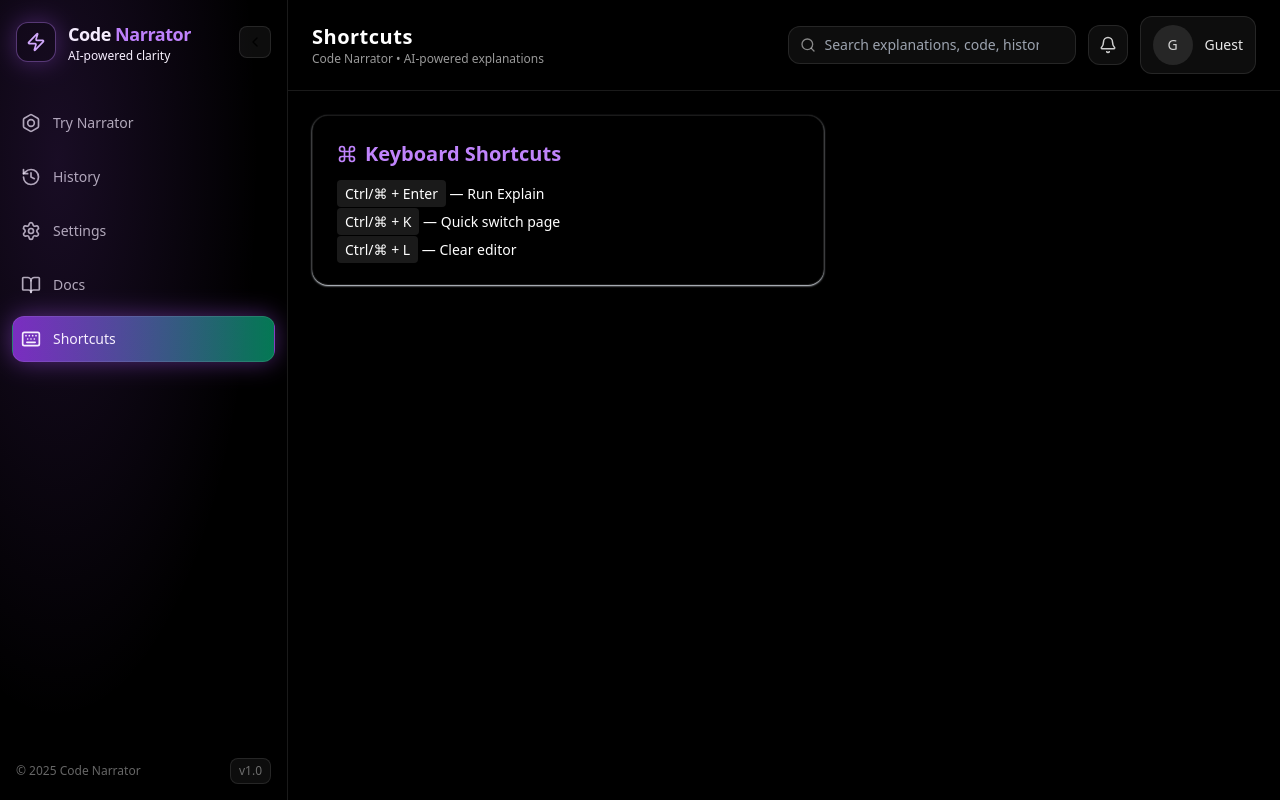
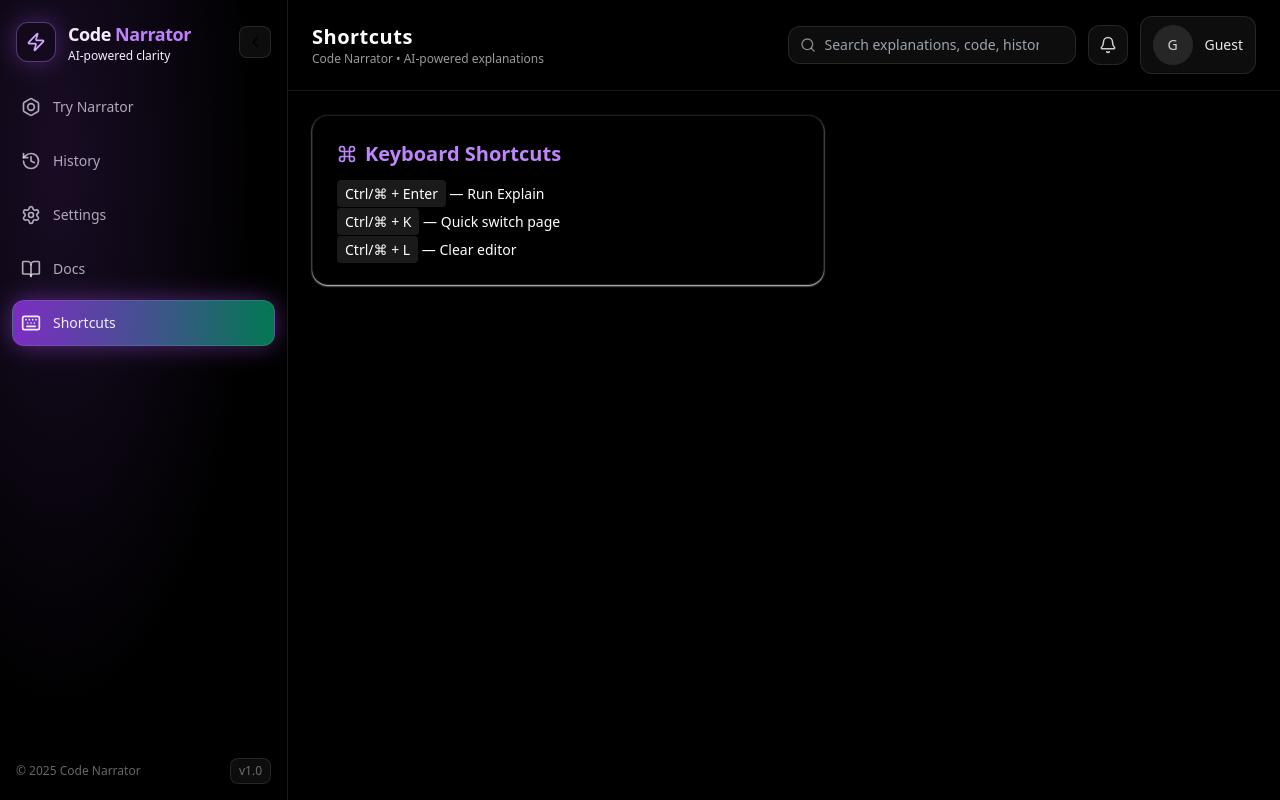
Before and after one commit to mah12-ops/code_narrator_ai, a React (Vite) app in the folder client/: page /dashboard/shortcuts in a window 1280 px wide. Built offline with nearby package versions, Linux system fonts and the light colour scheme.

Commit message:
fix side bar

```diff
--- a/client/src/components/pages/Dashboard.tsx
+++ b/client/src/components/pages/Dashboard.tsx
@@ -2,18 +2,17 @@ import { Outlet } from "react-router-dom";
 import Topbar from "./Dashboard/Topbar";
 import Sidebar from "./Dashboard/Sidebar";
 
-
 const Dashboard = () => {
   return (
-    <div className="flex bg-black  h-screen">
-      {/* Sidebar */}
+    <div className="flex h-screen bg-black overflow-hidden">
+      {/* Sidebar stays fixed */}
       <Sidebar />
 
-      {/* Main content */}
-      <div className="flex flex-col flex-1">
+      {/* Main content scrolls */}
+      <div className="flex-1 flex flex-col overflow-hidden">
         <Topbar />
-        <main className="flex-1 bg-black p-6">
-          {/* Render nested dashboard routes here */}
+        <main className="flex-1 overflow-y-auto p-6 bg-black">
+          {/* Nested dashboard routes */}
           <Outlet />
         </main>
       </div>
--- a/client/src/components/pages/Dashboard/Sidebar.tsx
+++ b/client/src/components/pages/Dashboard/Sidebar.tsx
@@ -43,7 +43,7 @@ const Sidebar: React.FC = () => {
       initial={{ x: -80, opacity: 0 }}
       animate={{ x: 0, opacity: 1 }}
       transition={{ duration: 0.6 }}
-      className={`relative ${widthClass} transition-[width] fixed left-0 top-0 h-screen duration-300 ease-out border-r border-white/10 bg-black backdrop-blur-xl overflow-hidden ${glow}`}
+      className={`relative ${widthClass} transition-[width] fixed left-0 top-0 h-screen flex flex-col justify-between border-r border-white/10 bg-black backdrop-blur-xl overflow-hidden ${glow}`}
       onMouseEnter={() => setHovering(true)}
       onMouseLeave={() => setHovering(false)}
     >
@@ -57,9 +57,7 @@ const Sidebar: React.FC = () => {
             <h2 className="truncate text-lg text-white font-extrabold tracking-tight">
               Code <span className="text-purple-400">Narrator</span>
             </h2>
-            <p className="truncate text-xs text-white/100">
-              AI-powered clarity
-            </p>
+            <p className="truncate text-xs text-white/100">AI-powered clarity</p>
           </div>
         )}
         <button
@@ -70,8 +68,8 @@ const Sidebar: React.FC = () => {
         </button>
       </div>
 
-      {/* Nav */}
-      <nav className="mt-4 flex-1 px-3">
+      {/* Nav (fixed, non-scrollable) */}
+      <nav className="flex-1 px-3">
         <ul className="list-none space-y-2">
           {nav.map((item) => {
             const active = location.pathname === item.path;
@@ -92,9 +90,7 @@ const Sidebar: React.FC = () => {
                   }
                 >
                   <Icon className="h-5 w-5 shrink-0" />
-                  {!isCollapsed && (
-                    <span className="text-sm font-medium">{item.name}</span>
-                  )}
+                  {!isCollapsed && <span className="text-sm font-medium">{item.name}</span>}
                 </NavLink>
               </li>
             );
@@ -102,20 +98,16 @@ const Sidebar: React.FC = () => {
         </ul>
       </nav>
 
-      {/* Footer */}
-      <div className="absolute bottom-0 left-0 right-0 px-4 py-4 text-xs text-white/40">
+      {/* Footer (fixed at bottom) */}
+      <div className="px-4 py-4 text-xs text-white/40">
         {!isCollapsed ? (
           <div className="flex items-center justify-between">
             <span>© {new Date().getFullYear()} Code Narrator</span>
-            <span className="rounded-lg border border-white/10 bg-white/5 px-2 py-1">
-              v1.0
-            </span>
+            <span className="rounded-lg border border-white/10 bg-white/5 px-2 py-1">v1.0</span>
           </div>
         ) : (
           <div className="text-center">
-            <span className="rounded-lg border border-white/10 bg-white/5 px-2 py-1">
-              v1.0
-            </span>
+            <span className="rounded-lg border border-white/10 bg-white/5 px-2 py-1">v1.0</span>
           </div>
         )}
       </div>
--- a/client/src/components/pages/Dashboard/Trynarrator.tsx
+++ b/client/src/components/pages/Dashboard/Trynarrator.tsx
@@ -53,10 +53,14 @@ export default function TryNarrator() {
       { code, language },
       axiosConfig
     );
+
+    console.log("✅ Backend Response:", res.data); // ADD THIS
+
     const text =
       typeof res.data?.explanation === "string"
         ? res.data.explanation
         : JSON.stringify(res.data);
+
     setExplanation(text);
 
     const entry: HistoryItem = {
@@ -76,6 +80,7 @@ export default function TryNarrator() {
     setLoading(false);
   }
 };
+
 
   const clearEditor = () => {
     setCode("");
--- a/client/src/components/pages/LandingPage/Finalcta.tsx
+++ b/client/src/components/pages/LandingPage/Finalcta.tsx
@@ -15,7 +15,7 @@ function Finalcta() {
                 <p className="mt-3 text-white/80">Spin up CodeNarrator, connect your repos, and let AI generate explains, PR summaries and docs — without changing your workflow.</p>
                 <div className="mt-6 flex flex-wrap gap-3">
                   <Link to="/signup" className="inline-flex items-center gap-2 rounded-xl bg-purple-300 text-black px-5 py-3 text-sm font-semibold hover:bg-purple-400 no-underline transition">Start Free <Rocket className="h-4 w-4"/></Link>
-                  <Link to="/contact" className="inline-flex items-center gap-2 rounded-xl border border-white/15 bg-white/5 px-5 py-3 text-sm hover:bg-white/10 no-underline text-purple-300 transition">Talk to Sales</Link>
+                  <Link to="/contact" className="inline-flex items-center gap-2 rounded-xl border border-white/15 bg-white/5 px-5 py-3 text-sm hover:bg-white/10 no-underline text-purple-300 transition">Talk to Devs</Link>
                 </div>
               </div>
               <div className="md:justify-self-end">
--- a/client/vite.config.ts
+++ b/client/vite.config.ts
@@ -3,6 +3,7 @@ import react from '@vitejs/plugin-react';
 
 export default defineConfig({
   plugins: [react()],
+  base: "/",
   build: {
     outDir: 'dist', // explicit production build folder
   },
```
Also changed, not shown: client/vercel.json (added). Lines whose indentation alone changed are shown as unchanged.
